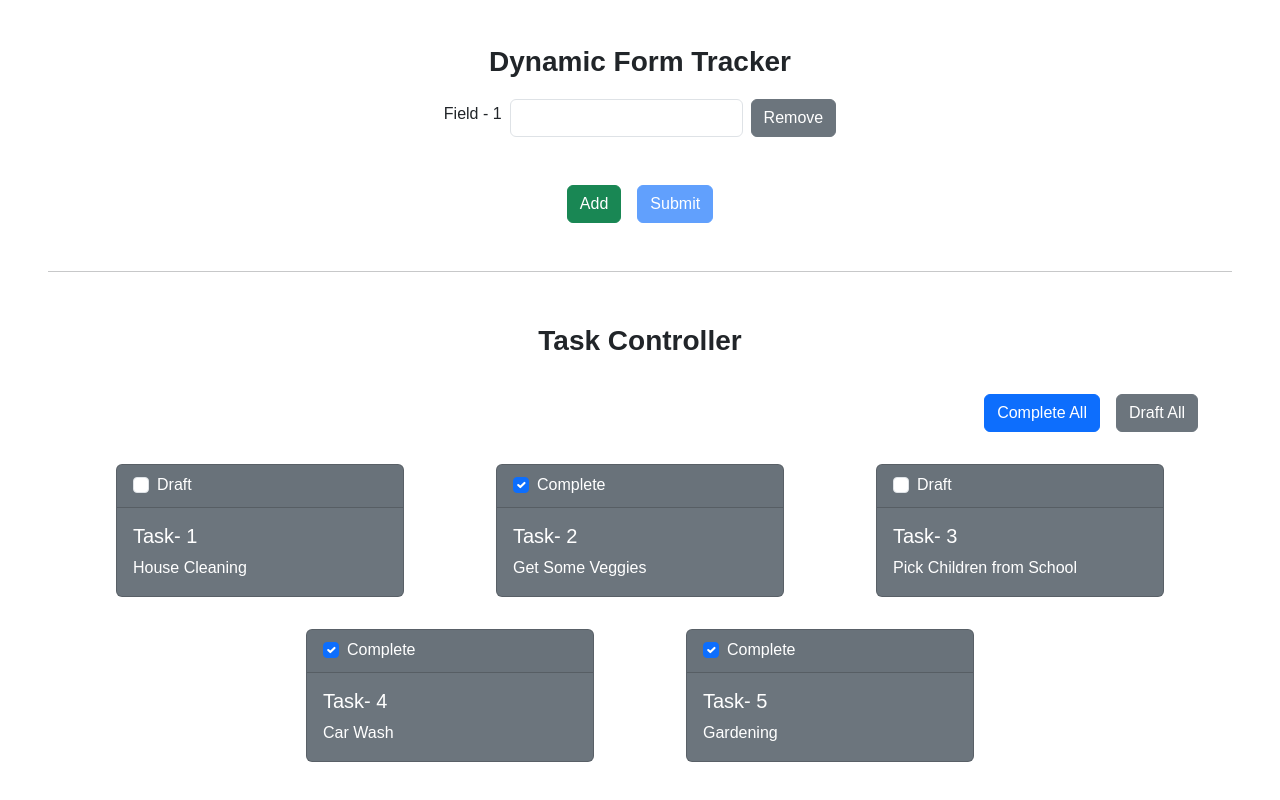
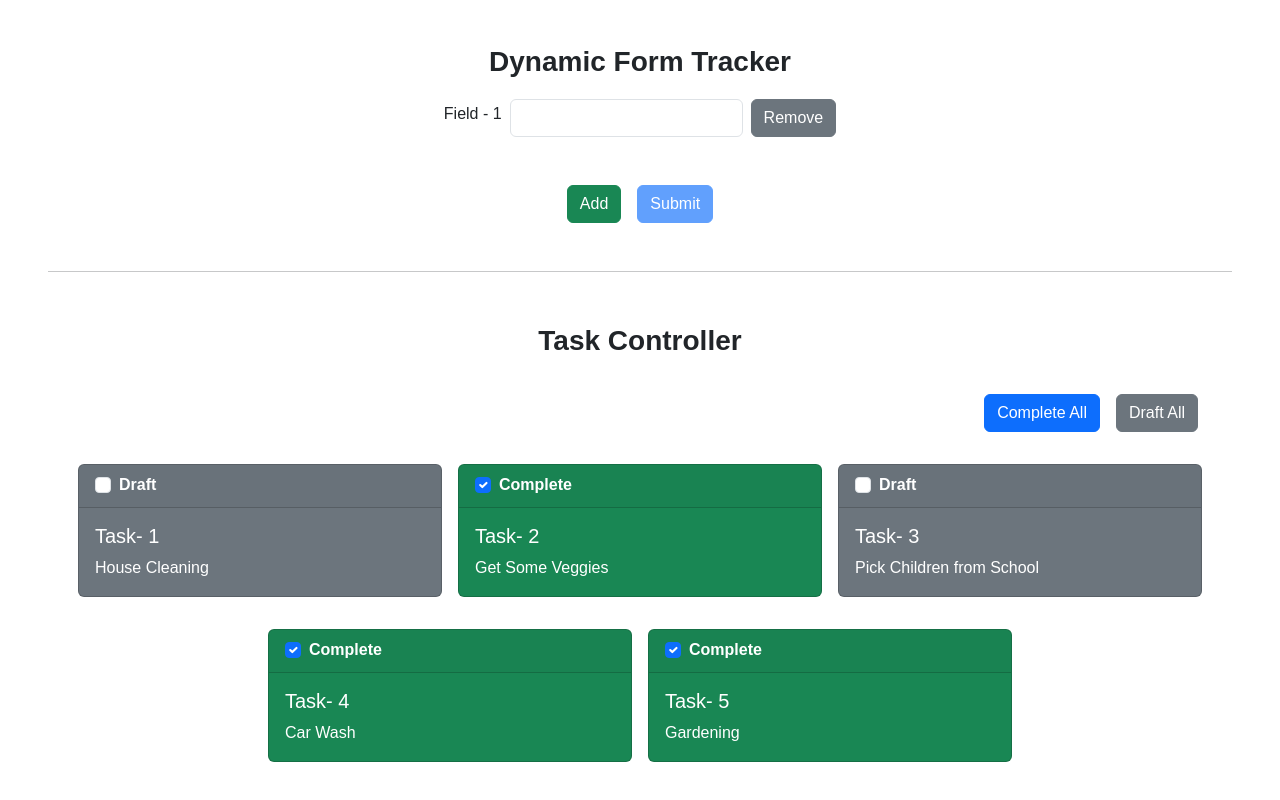
Before and after one commit to jashbuilds/queryBasedSignals-App, an Angular app: page / in a window 1280 px wide. Shown: the part 998-1798 px from the top of the page. Built offline with nearby package versions, Linux system fonts and the light colour scheme.

Commit message:
[Done] Enhancements

```diff
--- a/src/app/Components/taskFour/task-controller/task-cards/task-cards.component.html
+++ b/src/app/Components/taskFour/task-controller/task-cards/task-cards.component.html
@@ -3,12 +3,17 @@
         <ng-content />
         @for(task of tasks; track $index) {
         <div class="col-sm-6 col-md-4 col-12 g-3 d-flex justify-content-center">
-            <div class="card text-bg-secondary mb-3 w-100" style="max-width: 18rem;">
+            <div class="card text-bg-secondary mb-3 w-100" [ngClass]="{
+                'text-bg-success': task.completed,
+                'text-bg-secondary': !task.completed
+            }">
                 <div class="card-header">
                     <div class="form-check">
                         <input class="form-check-input" type="checkbox" value
-                            [id]="'checkDefault-' + $index" [(ngModel)]="task.completed" (change)="onChangeStatus($index)">
-                        <label class="form-check-label"
+                            [id]="'checkDefault-' + $index"
+                            [(ngModel)]="task.completed"
+                            (change)="onChangeStatus($index)">
+                        <label class="form-check-label fw-semibold"
                             [for]="'checkDefault-' + $index">
                             {{ task.status }}
                         </label>
--- a/src/app/Components/taskFour/task-controller/task-cards/task-cards.component.ts
+++ b/src/app/Components/taskFour/task-controller/task-cards/task-cards.component.ts
@@ -1,9 +1,10 @@
 import { Component, effect, ElementRef, signal, viewChild, viewChildren } from '@angular/core';
 import { FormsModule } from '@angular/forms';
+import { NgClass } from '@angular/common';
 
 @Component({
   selector: 'app-task-cards',
-  imports: [FormsModule],
+  imports: [FormsModule, NgClass],
   templateUrl: './task-cards.component.html',
   styleUrl: './task-cards.component.css',
 })
```
